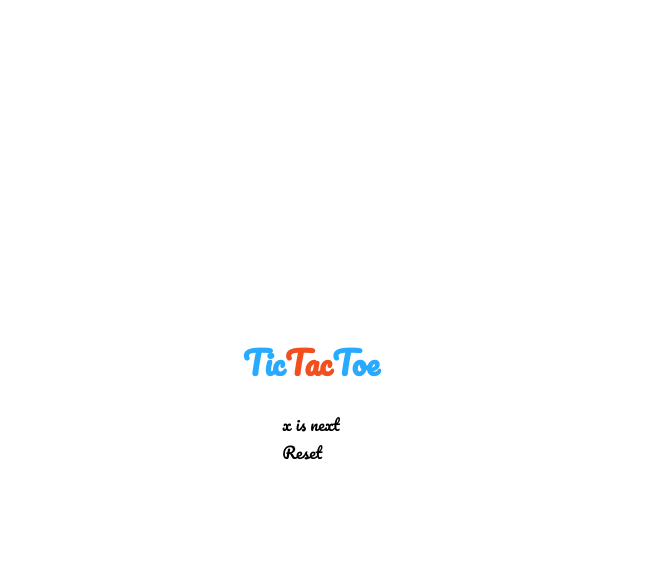
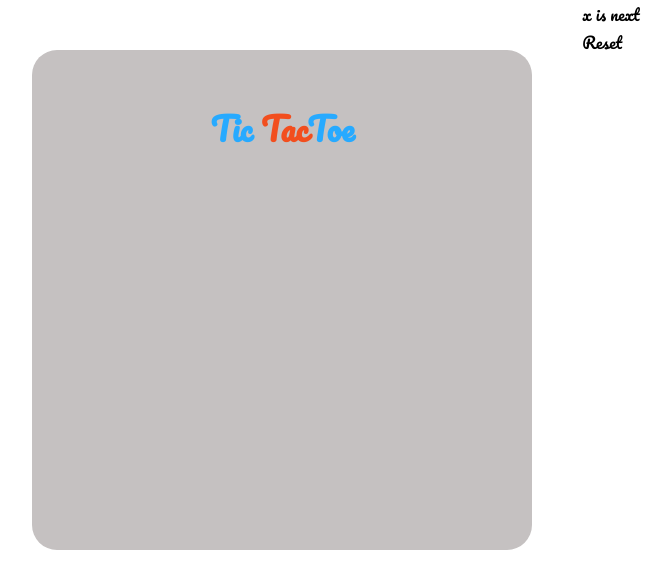
Before and after one commit to nikkiirra/tic-tac-toe, a plain HTML site: page index.html in a window 1280 px wide. Shown: the whole page, without its empty margins (329-1000 px from the left). Drawn offline with Linux system fonts and the light colour scheme.

```diff
--- a/index.html
+++ b/index.html
@@ -9,7 +9,7 @@
   <title>Tic-Tac-Toe</title>
 </head>
 <body>
-  <div class="contianer">
+  <div class="container">
     <h1>Tic <span> Tac</span>Toe</h1>
   </div>
   <div class="status-action">
--- a/stylesheet.css
+++ b/stylesheet.css
@@ -5,22 +5,33 @@
 
 }
 
-html, body {
+/* html, body {
   height: 100%;
-}
+} */
 
 body {
   display: flex;
-  flex-direction: column;
   justify-content: center;
-  align-items: center;
+
+
   font-family: 'Pacifico', cursive;
 
 }
+
+.container {
+  background: #C5C1C1;
+  width: 500px;
+  height: 500px;
+  margin: 50px;
+  padding: 50px;
+  border-radius: 25px;
+
+}
+
+
 h1 {
   margin-bottom: 20px;
   font-family: 'Pacifico', cursive;
-  display: flex;
   text-align: center;
   color: #27AAFF;
 }
```
